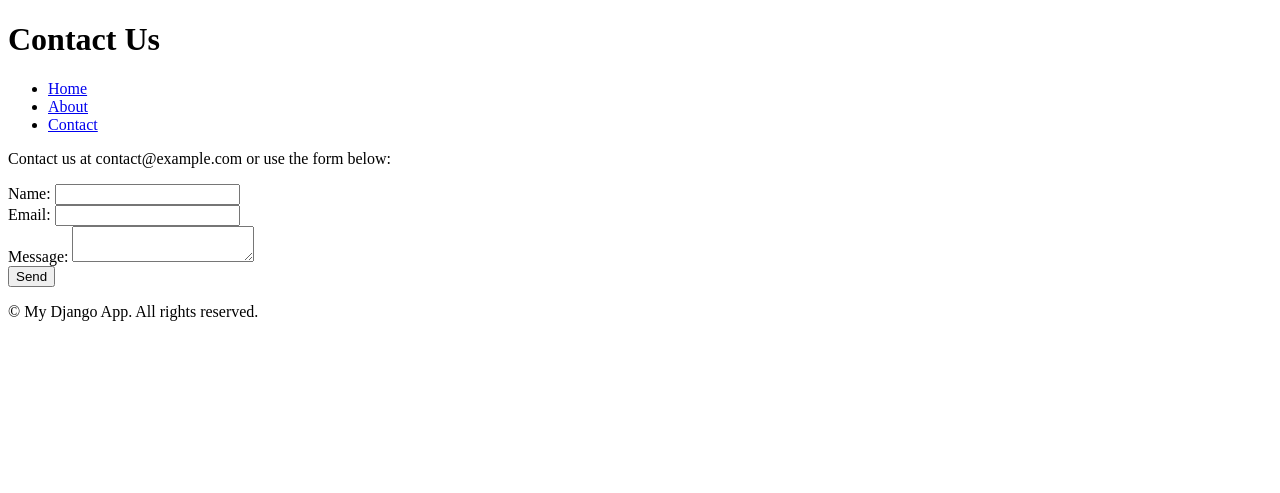
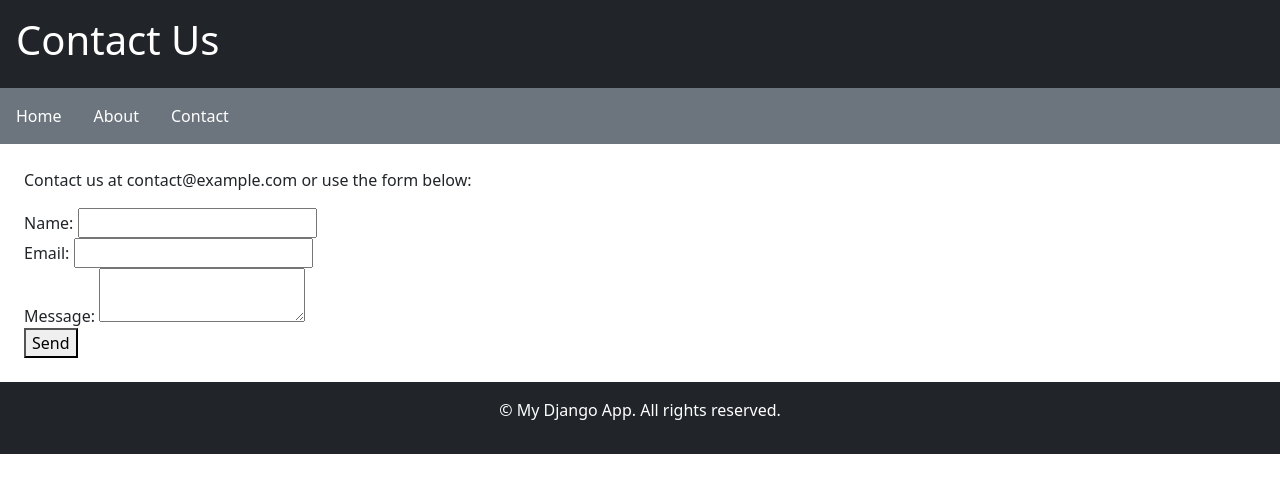
Before and after one commit to marutiLecture/projecttest, a Django app: page /contact/ in a window 1280 px wide. Shown: the top 493 px of the page. Run offline with Django 4.2, Linux system fonts and the light colour scheme.

Commit message:
altered css

```diff
--- a/projecttest/templates/about.html
+++ b/projecttest/templates/about.html
@@ -5,5 +5,5 @@
 {% block heading %}About Us{% endblock %}
 
 {% block content %}
-<p>This is the about page. We are a company that...</p>
+<p class="animate__animated animate__fadeIn">This is the about page. We are a company that...</p>
 {% endblock %}
--- a/projecttest/templates/base.html
+++ b/projecttest/templates/base.html
@@ -4,27 +4,56 @@
     <meta charset="UTF-8">
     <meta name="viewport" content="width=device-width, initial-scale=1.0">
     <title>{% block title %}My Django App{% endblock %}</title>
+
+    <!-- Include Bootstrap CSS and JavaScript from CDN -->
+    <link rel="stylesheet" href="https://cdn.jsdelivr.net/npm/bootstrap@5.3.0/dist/css/bootstrap.min.css">
+    <script src="https://cdn.jsdelivr.net/npm/bootstrap@5.3.0/dist/js/bootstrap.min.js"></script>
+    <style>
+        /* Style the navigation bar links */
+        .nav-link {
+            text-decoration: none;
+            color: #fff; /* Change this color to your desired link color */
+            transition: color 0.3s; /* Add smooth color transition */
+        }
+
+        /* Change link color on hover */
+        .nav-link a:hover {
+            color: #ffc107; /* Change this color to your desired hover color */
+        }
+
+        /* Style individual navigation items */
+        .nav-link .nav-item {
+            margin-right: 20px; /* Add spacing between nav-items */
+        }
+
+        /* Style the active navigation item */
+        .nav-link .nav-item.active a {
+            color: #ffc107; /* Change this color to your desired active link color */
+            font-weight: bold; /* Add bold font for the active link */
+        }
+    </style>
+
 </head>
 <body>
-    <header>
+    <header class="bg-dark text-white p-3 animate__animated animate__fadeIn">
         <h1>{% block heading %}Welcome to My Django App{% endblock %}</h1>
     </header>
 
-    <nav>
-        <ul>
-            <li><a href="{% url 'home' %}">Home</a></li>
-            <li><a href="{% url 'about' %}">About</a></li>
-            <li><a href="{% url 'contact' %}">Contact</a></li>
+    <nav class="bg-secondary py-2 animate__animated animate__fadeIn">
+        <ul class="nav">
+            <li class="nav-item"><a class="nav-link" href="{% url 'home' %}">Home</a></li>
+            <li class="nav-item"><a class="nav-link" href="{% url 'about' %}">About</a></li>
+            <li class="nav-item"><a class="nav-link" href="{% url 'contact' %}">Contact</a></li>
         </ul>
     </nav>
 
-    <main>
+    <main class="p-4 animate__animated animate__fadeIn">
         {% block content %}
-        <p>This is the main content of the page.</p>
+        <p class="lead">This is the main content of the page.</p>
         {% endblock %}
     </main>
 
-    <footer>
+    <footer class="bg-dark text-white p-3 text-center animate__animated animate__fadeIn">
         <p>&copy; {{ year }} My Django App. All rights reserved.</p>
     </footer>
 </body>
--- a/projecttest/templates/contact.html
+++ b/projecttest/templates/contact.html
@@ -5,8 +5,8 @@
 {% block heading %}Contact Us{% endblock %}
 
 {% block content %}
-<p>Contact us at contact@example.com or use the form below:</p>
-<form method="post" action="#">
+<p class="animate__animated animate__fadeIn">Contact us at contact@example.com or use the form below:</p>
+<form method="post" action="#" class="animate__animated animate__fadeIn">
     {% csrf_token %}
     <label for="name">Name:</label>
     <input type="text" id="name" name="name"><br>
```
